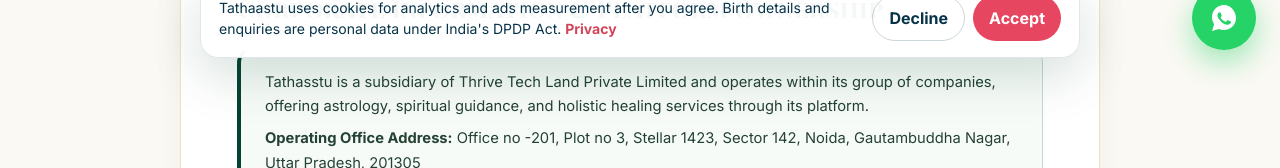
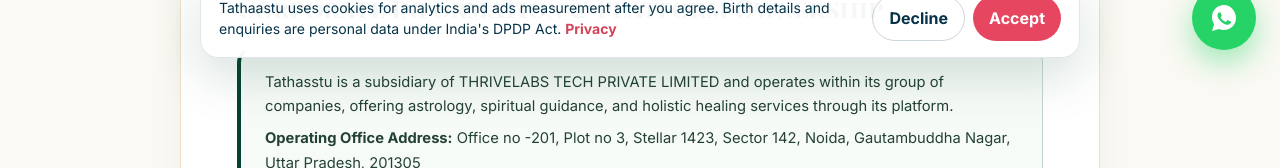
Before and after one commit to Tathaastu-Projects/tathaastu-website, a Next.js app: page /privacy in a window 1280 px wide. Shown: the part 726-894 px from the top of the page. Built offline with nearby package versions, Linux system fonts and the light colour scheme; no server answers.

Commit message:
updated company name

```diff
--- a/src/views/PrivacyPolicy.jsx
+++ b/src/views/PrivacyPolicy.jsx
@@ -64,7 +64,7 @@
             <h2 className="legal-section__heading">Corporate Information &amp; Platform Ownership</h2>
             <div className="legal-callout">
               <p>
-                Tathasstu is a subsidiary of Thrive Tech Land Private Limited and operates within its group of companies, offering astrology, spiritual guidance, and holistic healing services through its platform.
+                Tathasstu is a subsidiary of THRIVELABS TECH PRIVATE LIMITED and operates within its group of companies, offering astrology, spiritual guidance, and holistic healing services through its platform.
               </p>
               <p style={{ marginTop: "0.5rem" }}>
                 <strong>Operating Office Address:</strong> Office no -201, Plot no 3, Stellar 1423, Sector 142, Noida, Gautambuddha Nagar, Uttar Pradesh, 201305
--- a/src/views/RefundPolicy.jsx
+++ b/src/views/RefundPolicy.jsx
@@ -67,7 +67,7 @@
             <h2 className="legal-section__heading">Corporate Information &amp; Platform Ownership</h2>
             <div className="legal-callout">
               <p>
-                Tathasstu is a subsidiary of Thrive Tech Land Private Limited and operates within its group of companies, offering astrology, spiritual guidance, and holistic healing services through its platform.
+                Tathasstu is a subsidiary of THRIVELABS TECH PRIVATE LIMITED and operates within its group of companies, offering astrology, spiritual guidance, and holistic healing services through its platform.
               </p>
               <p style={{ marginTop: "0.5rem" }}>
                 <strong>Operating Office Address:</strong> Office no -201, Plot no 3, Stellar 1423, Sector 142, Noida, Gautambuddha Nagar, Uttar Pradesh, 201305
--- a/src/views/TermsConditions.jsx
+++ b/src/views/TermsConditions.jsx
@@ -69,7 +69,7 @@
             <h2 className="legal-section__heading">Corporate Information &amp; Platform Ownership</h2>
             <div className="legal-callout">
               <p>
-                Tathasstu is a subsidiary of Thrive Tech Land Private Limited and operates within its group of companies, offering astrology, spiritual guidance, and holistic healing services through its platform.
+                Tathasstu is a subsidiary of THRIVELABS TECH PRIVATE LIMITED and operates within its group of companies, offering astrology, spiritual guidance, and holistic healing services through its platform.
               </p>
               <p style={{ marginTop: "0.5rem" }}>
                 <strong>Operating Office Address:</strong> Office no -201, Plot no 3, Stellar 1423, Sector 142, Noida, Gautambuddha Nagar, Uttar Pradesh, 201305
```
